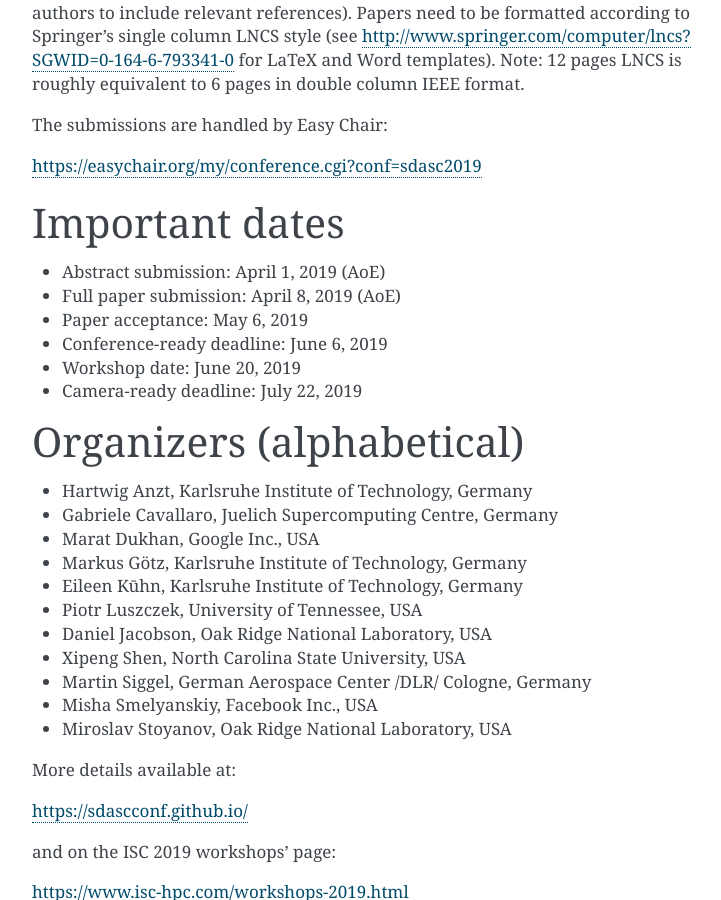
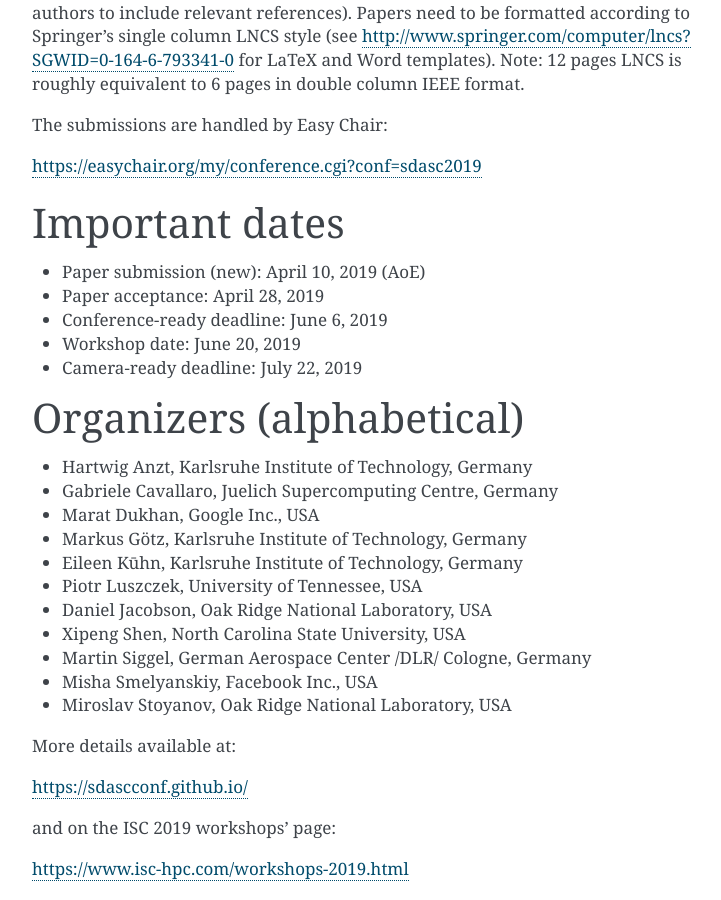
Before and after one commit to sdascconf/sdasc2019, a Sphinx documentation site: the page built from source/cfp.rst, in a window 1280 px wide and 900 px high, scrolled down 1768 px. Shown: the whole window, without its empty margins (388-1109 px from the left). Built offline with Sphinx 7.4.7, drawn with Linux system fonts in a browser that asks for light colours.

Commit message:
Add new deadline

```diff
--- a/source/cfp.rst
+++ b/source/cfp.rst
@@ -104,11 +104,9 @@ https://easychair.org/my/conference.cgi?conf=sdasc2019
 Important dates
 ===============
 
-- Abstract submission: April 1, 2019 (AoE)
+- Paper submission (new): April 10, 2019 (AoE)
 
-- Full paper submission: April 8, 2019 (AoE)
-
-- Paper acceptance: May 6, 2019
+- Paper acceptance: April 28, 2019
 
 - Conference-ready deadline: June 6, 2019
 
```
